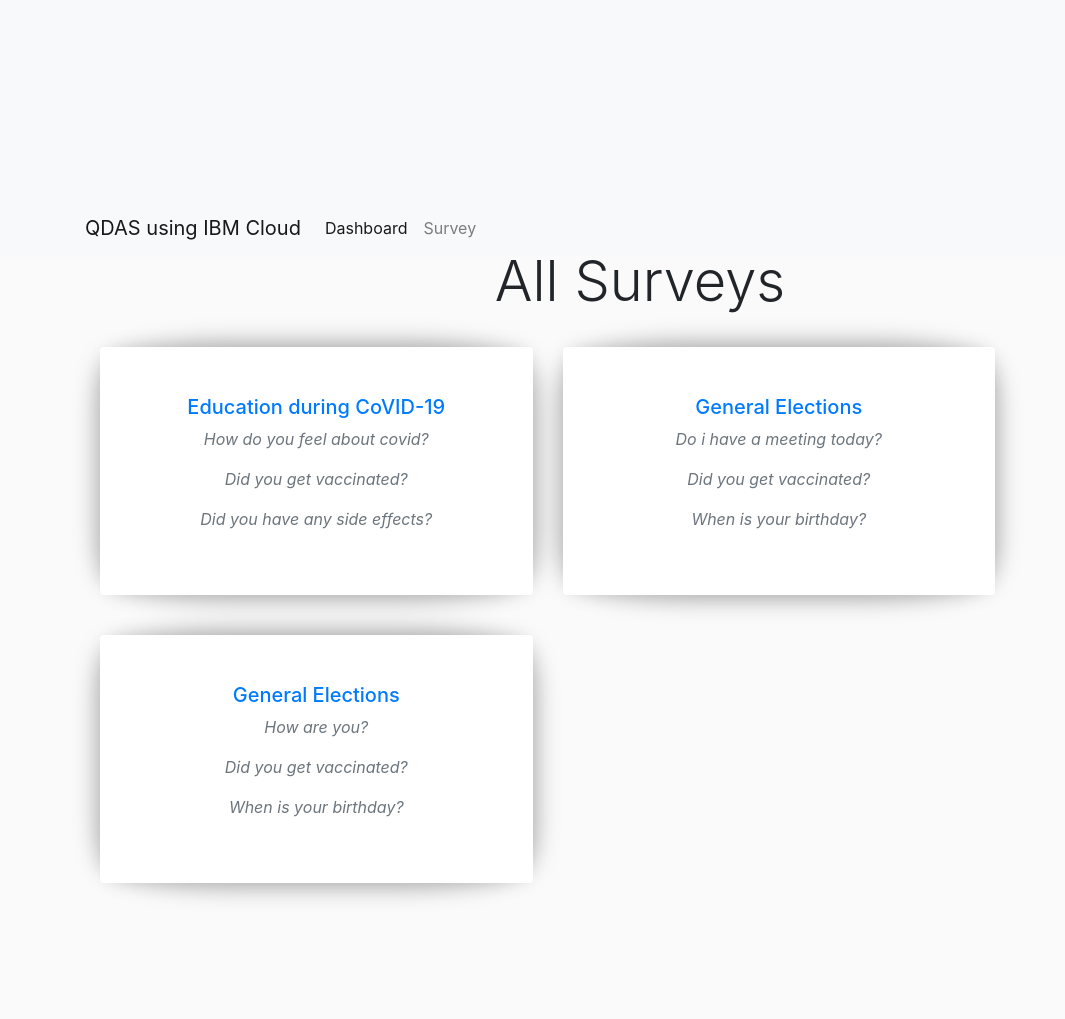
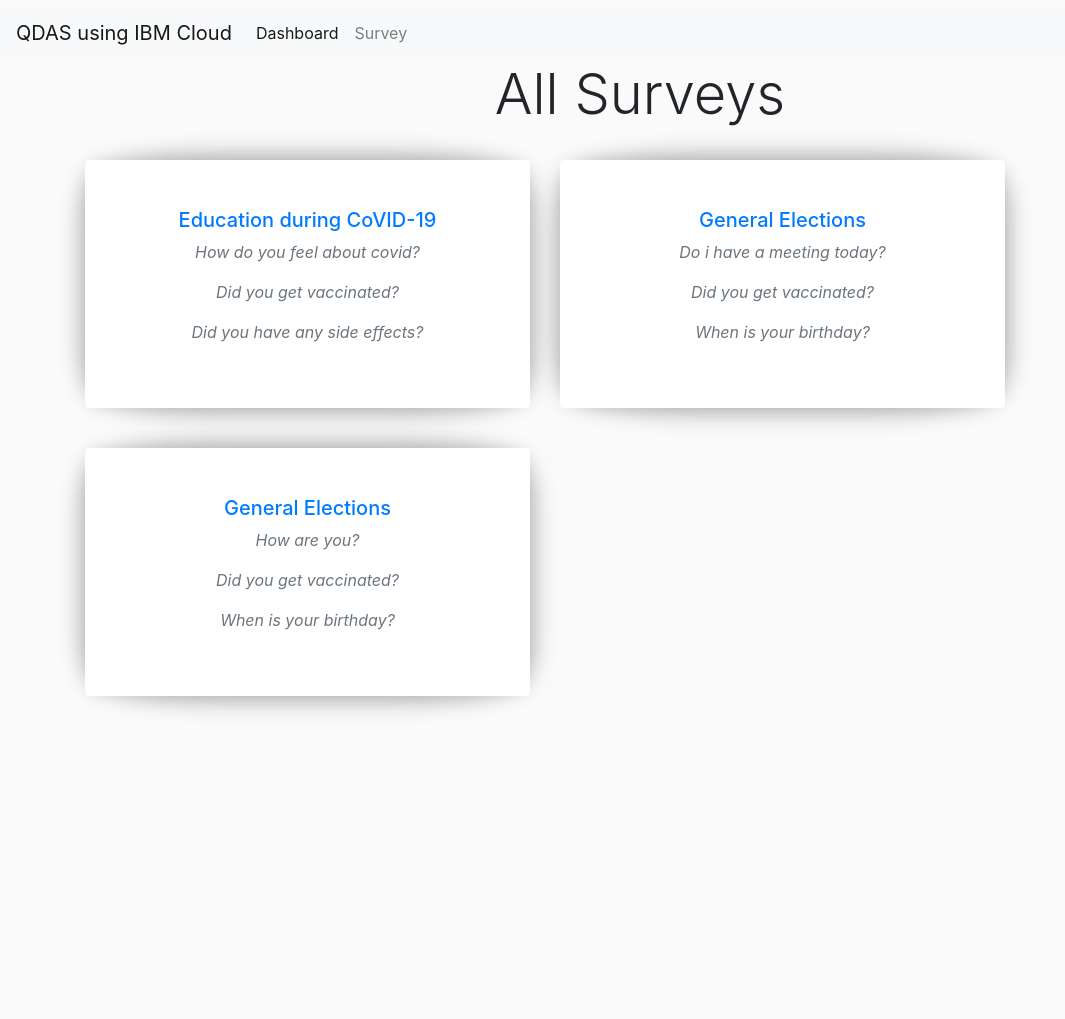
Before and after one commit to egzon-korenica/myAudioRec, a Flask app: page /dashboard in a window 1280 px wide. Shown: the whole page, without its empty margins (0-1065 px from the left). After the commit the page ends 712 px from the top, so only its background shows below. Run offline with Flask 2, Linux system fonts and the light colour scheme; data comes from the database, SQL or seed files in the repository; some libraries are stand-ins or nearby versions.

Commit message:
v0.9.8.1

```diff
--- a/qdas/static/main.css
+++ b/qdas/static/main.css
@@ -191,5 +191,5 @@ margin: 10px;
 }
 
 .container{
-  margin-top: 200px;
+  margin-top: 50px;
 }
--- a/qdas/templates/create_survey.html
+++ b/qdas/templates/create_survey.html
@@ -1,7 +1,7 @@
 {% extends "layout.html" %}
 {% block content %}
 			<h2 class="mt-5">Create Survey</h2>
-					<form class="createSurvey mt-2" action="{{ url_for("create_survey")}}" method="post">
+					<form class="createSurvey mt-3" action="{{ url_for("create_survey")}}" method="post">
 						{{ form.hidden_tag() }}
 						<div class="field_wrapper">
 								<div class="form-group">
--- a/qdas/templates/dashboard.html
+++ b/qdas/templates/dashboard.html
@@ -1,7 +1,6 @@
 {% extends "layout.html" %}
 {% block content %}
-    <section class="pb-5 header text-center" style="text-align:center;">
-          <div class="container py-5">
+    <section class="pb-5 header text-center" >
                 <header class="pb-4">
                     <h1 class="display-4">All Surveys</h1>
                 </header>
@@ -19,7 +18,6 @@
                       </div>
             {% endfor %}
             </div>
-          </div>
     </section>
 
     <form>
--- a/qdas/templates/layout.html
+++ b/qdas/templates/layout.html
@@ -7,28 +7,28 @@
     <link rel="stylesheet" type="text/css" href="{{ url_for('static', filename='main.css') }}">
     <title>Dashboard</title>
   </head>
-  <body style="margin-top: 60px;">
-    <nav class="navbar navbar-expand-lg navbar-light bg-light shadow fixed-top">
-      <div class="container">
+  <body style="margin-top: 5px;">
+    <nav class="navbar navbar-expand-lg navbar-light bg-light">
       <a class="navbar-brand" href="/">QDAS using IBM Cloud</a>
-        <button class="navbar-toggler" type="button" data-bs-toggle="collapse" data-bs-target="#navbarResponsive" aria-controls="navbarResponsive" aria-expanded="false" aria-label="Toggle navigation">
+      <button class="navbar-toggler" type="button" data-toggle="collapse" data-target="#navbarNav" aria-controls="navbarNav" aria-expanded="false" aria-label="Toggle navigation">
         <span class="navbar-toggler-icon"></span>
       </button>
-        <div class="collapse navbar-collapse" id="navbarResponsive">
-          <ul class="navbar-nav ms-auto">
+      <div class="collapse navbar-collapse" id="navbarNav">
+        <ul class="navbar-nav">
           <li class="nav-item active">
-              <a class="nav-link" href="{{ url_for('dashboard') }}">Dashboard</a>
+            <a class="nav-link" href="{{ url_for('dashboard') }}">Dashboard <span class="sr-only">(current)</span></a>
           </li>
           <li class="nav-item">
             <a class="nav-link" href="{{ url_for('create_survey') }}">Survey</a>
           </li>
         </ul>
       </div>
+    </nav>
+      <div class="container mt-0">
+        {% block content %}
+        {% endblock %}
       </div>
-    </nav>
-    <div class="container">
-        {% block content %}{% endblock %}
-    </div>
+
     <script src="https://code.jquery.com/jquery-3.2.1.slim.min.js" integrity="sha384-KJ3o2DKtIkvYIK3UENzmM7KCkRr/rE9/Qpg6aAZGJwFDMVNA/GpGFF93hXpG5KkN" crossorigin="anonymous"></script>
     <script src="https://cdnjs.cloudflare.com/ajax/libs/popper.js/1.12.9/umd/popper.min.js" integrity="sha384-ApNbgh9B+Y1QKtv3Rn7W3mgPxhU9K/ScQsAP7hUibX39j7fakFPskvXusvfa0b4Q" crossorigin="anonymous"></script>
     <script src="https://maxcdn.bootstrapcdn.com/bootstrap/4.0.0/js/bootstrap.min.js" integrity="sha384-JZR6Spejh4U02d8jOt6vLEHfe/JQGiRRSQQxSfFWpi1MquVdAyjUar5+76PVCmYl" crossorigin="anonymous"></script>
```
Also changed, not shown: requirements.txt (added, +23 -0 lines). Lines whose indentation alone changed are shown as unchanged.
